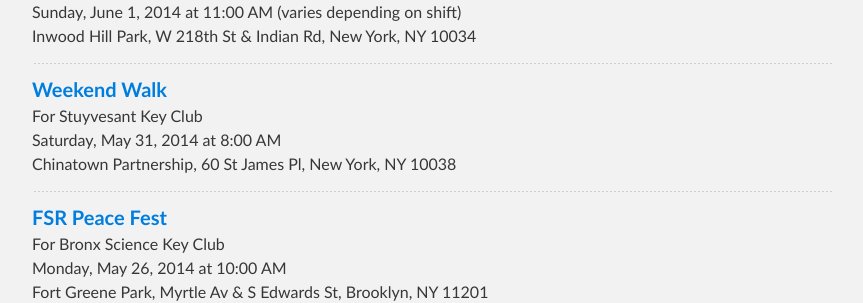
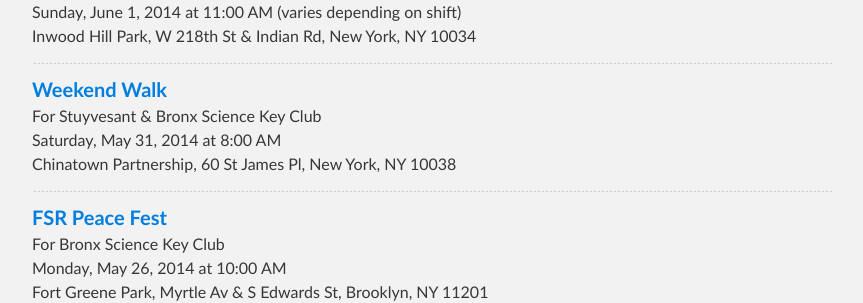
Before and after one commit to d11directions/d11directions.github.io, a Jekyll site: the page built from directions/index.html, in a window 1280 px wide and 900 px high, scrolled down 308 px. Shown: the part 154-457 px from the top of the window, without its empty margins (208-1071 px from the left). Built offline with Jekyll 4.4.1, drawn with Linux system fonts in a browser that asks for light colours.

Commit message:
Update Weekend Walk add bxsci

```diff
--- a/_posts/2014-05-31-Weekend_Walk.html
+++ b/_posts/2014-05-31-Weekend_Walk.html
@@ -1,8 +1,8 @@
 ---
 layout: direction
 title: Weekend Walk
-for: Stuyvesant Key Club
-tags: [stuy]
+for: Stuyvesant &amp; Bronx Science Key Club
+tags: [stuy, bxsci]
 time: Saturday, May 31, 2014 at 8:00 AM
 location: Chinatown Partnership, 60 St James Pl, New York, NY 10038
 nearest-stations:
```
